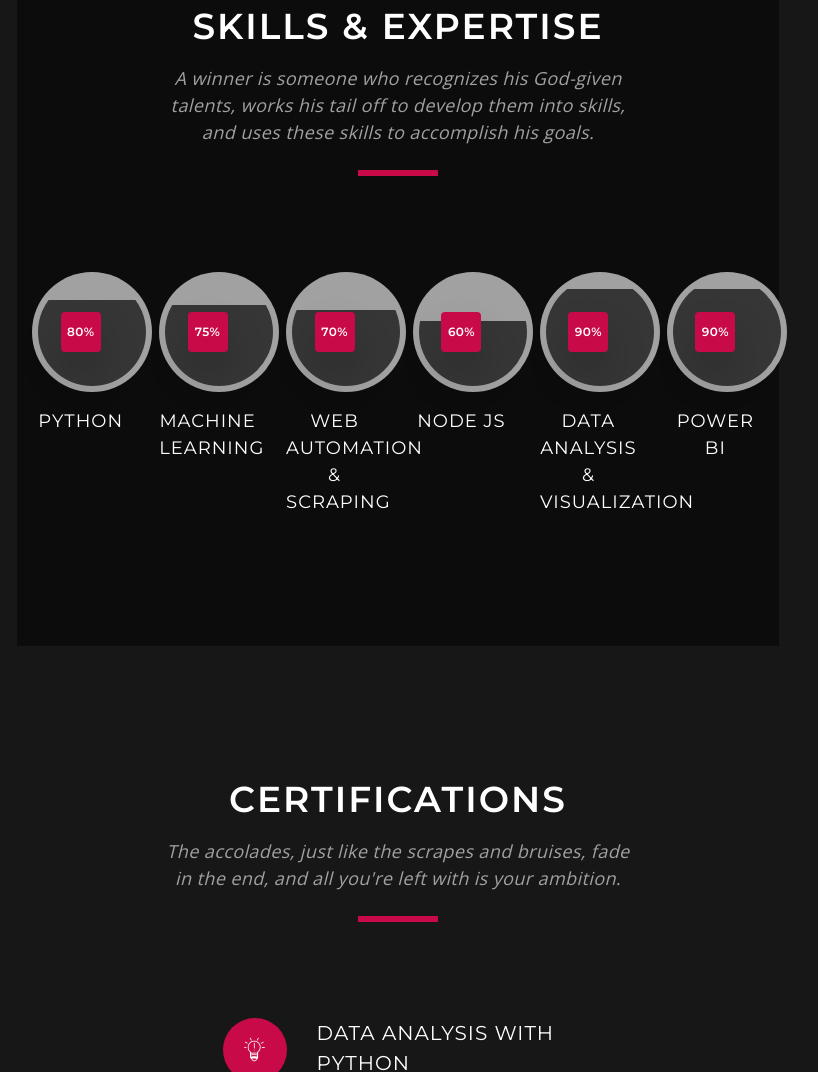
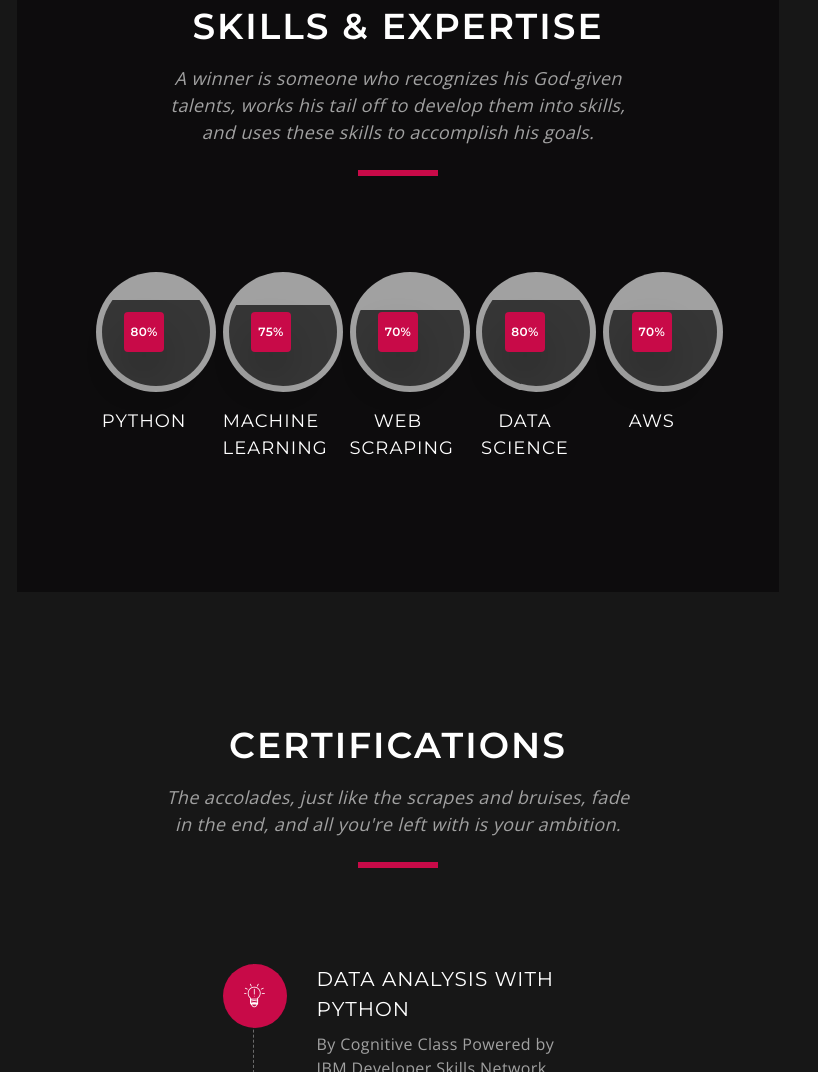
Before and after one commit to jayxdev/jayxdev.github.io, a plain HTML site: page index.html in a window 1280 px wide. Shown: the part 3278-4350 px from the top of the page, without its empty margins (242-1060 px from the left). Drawn offline with nearby package versions, Linux system fonts and the light colour scheme.

Commit message:
2025 June Updates

```diff
--- a/index.html
+++ b/index.html
@@ -958,10 +958,10 @@ Redesign of brand guidelines and standards microsite, design of departmental log
 <span class="percent bg-base-color box-shadow-wide font-alt font-w-600 rounded text-small text-white">70%</span>
 </div>
 
-<span class="d-block font-alt letter-spacing-1 mt-3 text-extra-large text-uppercase text-white">WEB AUTOMATION & Scraping</span>
+<span class="d-block font-alt letter-spacing-1 mt-3 text-extra-large text-uppercase text-white">Web Scraping</span>
 </div>
 
-<div class="col-sm-6 col-md-4 col-lg-2 text-center py-3 py-lg-0">
+<!-- <div class="col-sm-6 col-md-4 col-lg-2 text-center py-3 py-lg-0">
 <div class="chart-circle">
 <div class="chart">
 <span class="item-progress" data-percent="60"></span>
@@ -971,30 +971,30 @@ Redesign of brand guidelines and standards microsite, design of departmental log
 </div>
 
 <span class="d-block font-alt letter-spacing-1 mt-3 text-extra-large text-uppercase text-white">Node JS</span>
+</div> -->
+
+<div class="col-sm-6 col-md-4 col-lg-2 text-center py-3 py-lg-0">
+<div class="chart-circle">
+<div class="chart">
+<span class="item-progress" data-percent="80"></span>
+</div>
+
+<span class="percent bg-base-color box-shadow-wide font-alt font-w-600 rounded text-small text-white">80%</span>
+</div>
+
+<span class="d-block font-alt letter-spacing-1 mt-3 text-extra-large text-uppercase text-white">Data Science</span>
 </div>
 
 <div class="col-sm-6 col-md-4 col-lg-2 text-center py-3 py-lg-0">
 <div class="chart-circle">
 <div class="chart">
-<span class="item-progress" data-percent="90"></span>
+<span class="item-progress" data-percent="70"></span>
 </div>
 
-<span class="percent bg-base-color box-shadow-wide font-alt font-w-600 rounded text-small text-white">90%</span>
+<span class="percent bg-base-color box-shadow-wide font-alt font-w-600 rounded text-small text-white">70%</span>
 </div>
 
-<span class="d-block font-alt letter-spacing-1 mt-3 text-extra-large text-uppercase text-white">Data ANalysis & Visualization</span>
-</div>
-
-<div class="col-sm-6 col-md-4 col-lg-2 text-center py-3 py-lg-0">
-<div class="chart-circle">
-<div class="chart">
-<span class="item-progress" data-percent="90"></span>
-</div>
-
-<span class="percent bg-base-color box-shadow-wide font-alt font-w-600 rounded text-small text-white">90%</span>
-</div>
-
-<span class="d-block font-alt letter-spacing-1 mt-3 text-extra-large text-uppercase text-white">POWER BI</span>
+<span class="d-block font-alt letter-spacing-1 mt-3 text-extra-large text-uppercase text-white">AWS</span>
 </div>
 
 </div>
```
